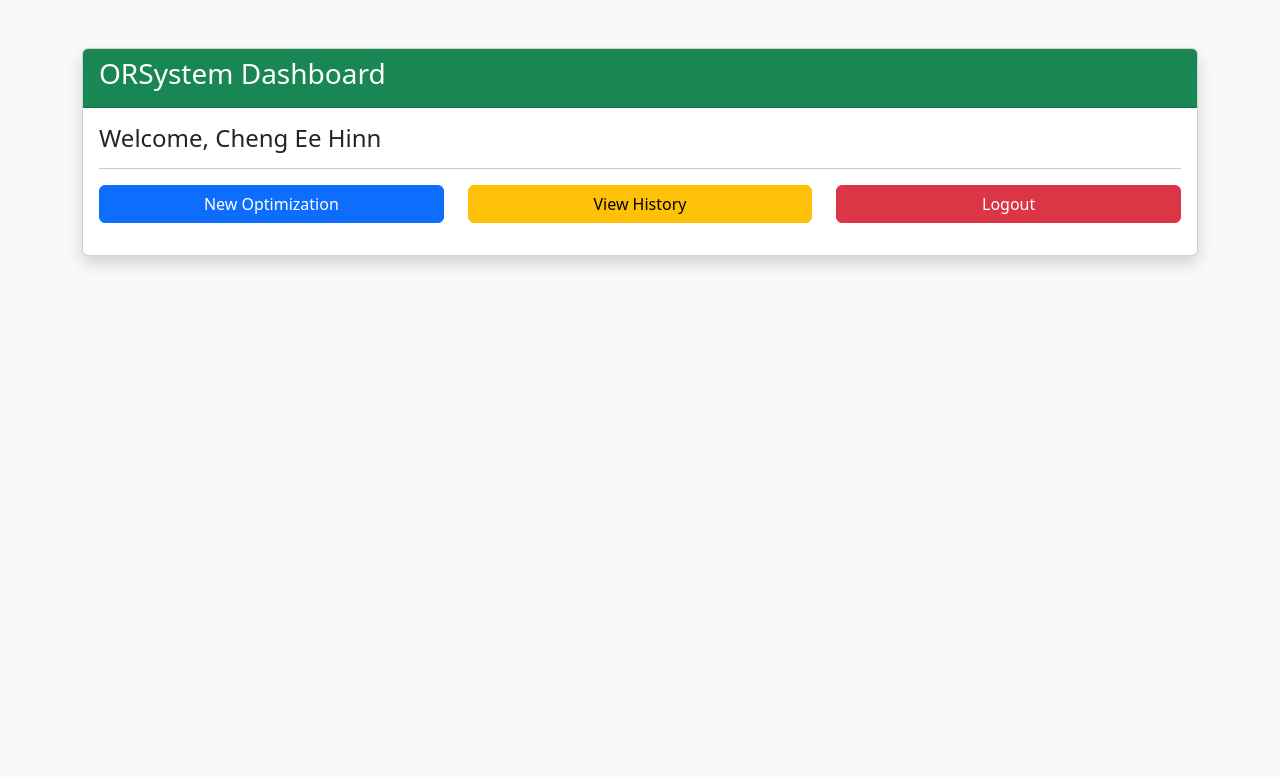
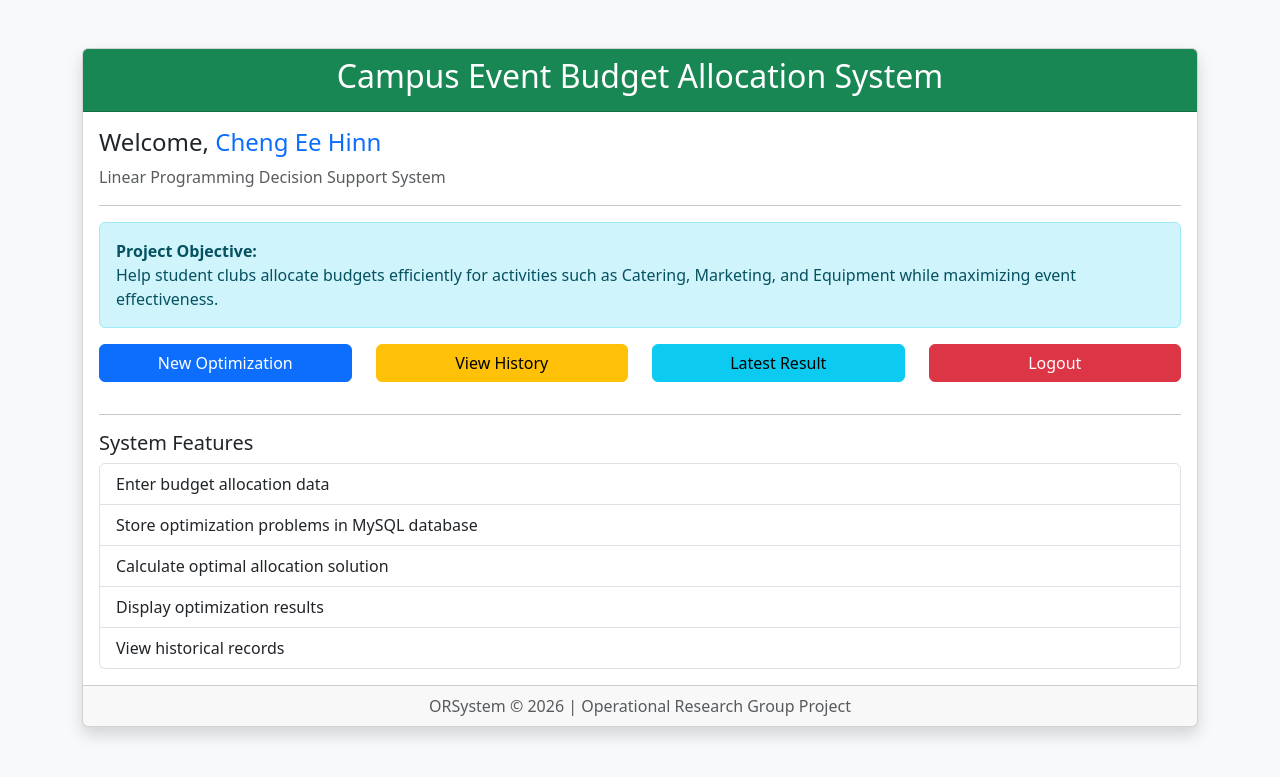
Before and after one commit to ChengEeHinn/ORSystem, a PHP site: page /dashboard.php in a window 1280 px wide. Shown: the top 777 px of the page. Run offline with PHP 8.4, Linux system fonts and the light colour scheme; a user stored in the database is signed in.

Commit message:
Update dashboard.php

```diff
--- a/dashboard.php
+++ b/dashboard.php
@@ -12,42 +12,65 @@ if (!isset($_SESSION["user_id"])) {
 <head>
     <title>Dashboard - ORSystem</title>
 
+    <meta charset="UTF-8">
+    <meta name="viewport" content="width=device-width, initial-scale=1">
+
     <link href="https://cdn.jsdelivr.net/npm/bootstrap@5.3.3/dist/css/bootstrap.min.css" rel="stylesheet">
+
 </head>
+
 <body class="bg-light">
 
 <div class="container mt-5">
 
     <div class="card shadow">
 
-        <div class="card-header bg-success text-white">
-            <h3>ORSystem Dashboard</h3>
+        <div class="card-header bg-success text-white text-center">
+            <h2>Campus Event Budget Allocation System</h2>
         </div>
 
         <div class="card-body">
 
             <h4>
                 Welcome,
-                <?php echo $_SESSION["user_name"]; ?>
+                <span class="text-primary">
+                    <?php echo $_SESSION["user_name"]; ?>
+                </span>
             </h4>
+
+            <p class="text-muted">
+                Linear Programming Decision Support System
+            </p>
 
             <hr>
 
+            <div class="alert alert-info">
+                <strong>Project Objective:</strong><br>
+                Help student clubs allocate budgets efficiently for activities such as
+                Catering, Marketing, and Equipment while maximizing event effectiveness.
+            </div>
+
             <div class="row">
 
-                <div class="col-md-4 mb-3">
+                <div class="col-md-3 mb-3">
                     <a href="input.php" class="btn btn-primary w-100">
                         New Optimization
                     </a>
                 </div>
 
-                <div class="col-md-4 mb-3">
+                <div class="col-md-3 mb-3">
                     <a href="history.php" class="btn btn-warning w-100">
                         View History
                     </a>
                 </div>
 
-                <div class="col-md-4 mb-3">
+                <div class="col-md-3 mb-3">
+                    <a href="result.php" class="btn btn-info w-100">
+                        Latest Result
+                    </a>
+                </div>
+
+                <div class="col-md-3 mb-3">
                     <a href="logout.php" class="btn btn-danger w-100">
                         Logout
                     </a>
@@ -55,6 +78,38 @@ if (!isset($_SESSION["user_id"])) {
 
             </div>
 
+            <hr>
+
+            <h5>System Features</h5>
+
+            <ul class="list-group">
+
+                <li class="list-group-item">
+                    Enter budget allocation data
+                </li>
+
+                <li class="list-group-item">
+                    Store optimization problems in MySQL database
+                </li>
+
+                <li class="list-group-item">
+                    Calculate optimal allocation solution
+                </li>
+
+                <li class="list-group-item">
+                    Display optimization results
+                </li>
+
+                <li class="list-group-item">
+                    View historical records
+                </li>
+
+            </ul>
+
+        </div>
+
+        <div class="card-footer text-center text-muted">
+            ORSystem © 2026 | Operational Research Group Project
         </div>
 
     </div>
```
